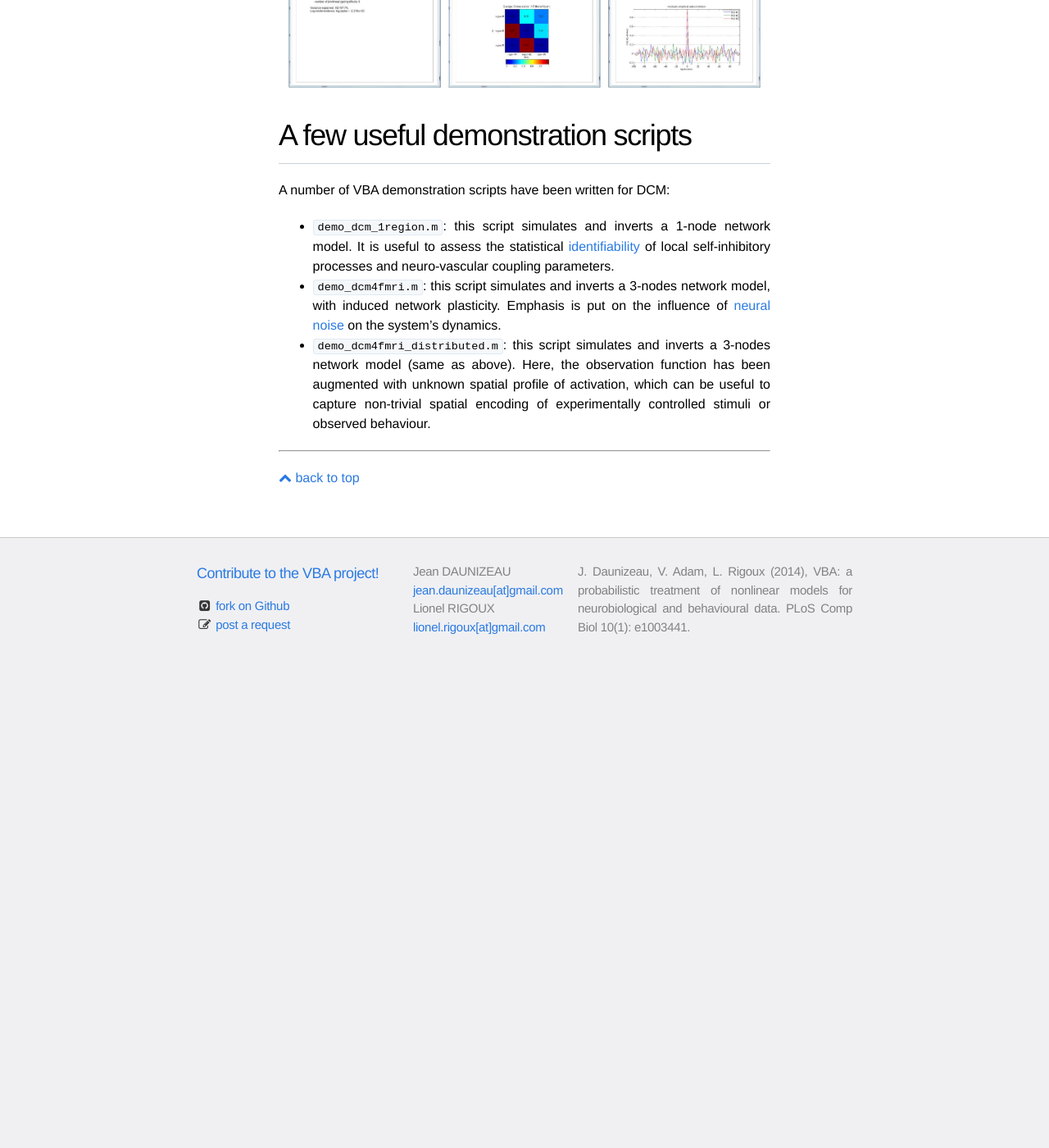
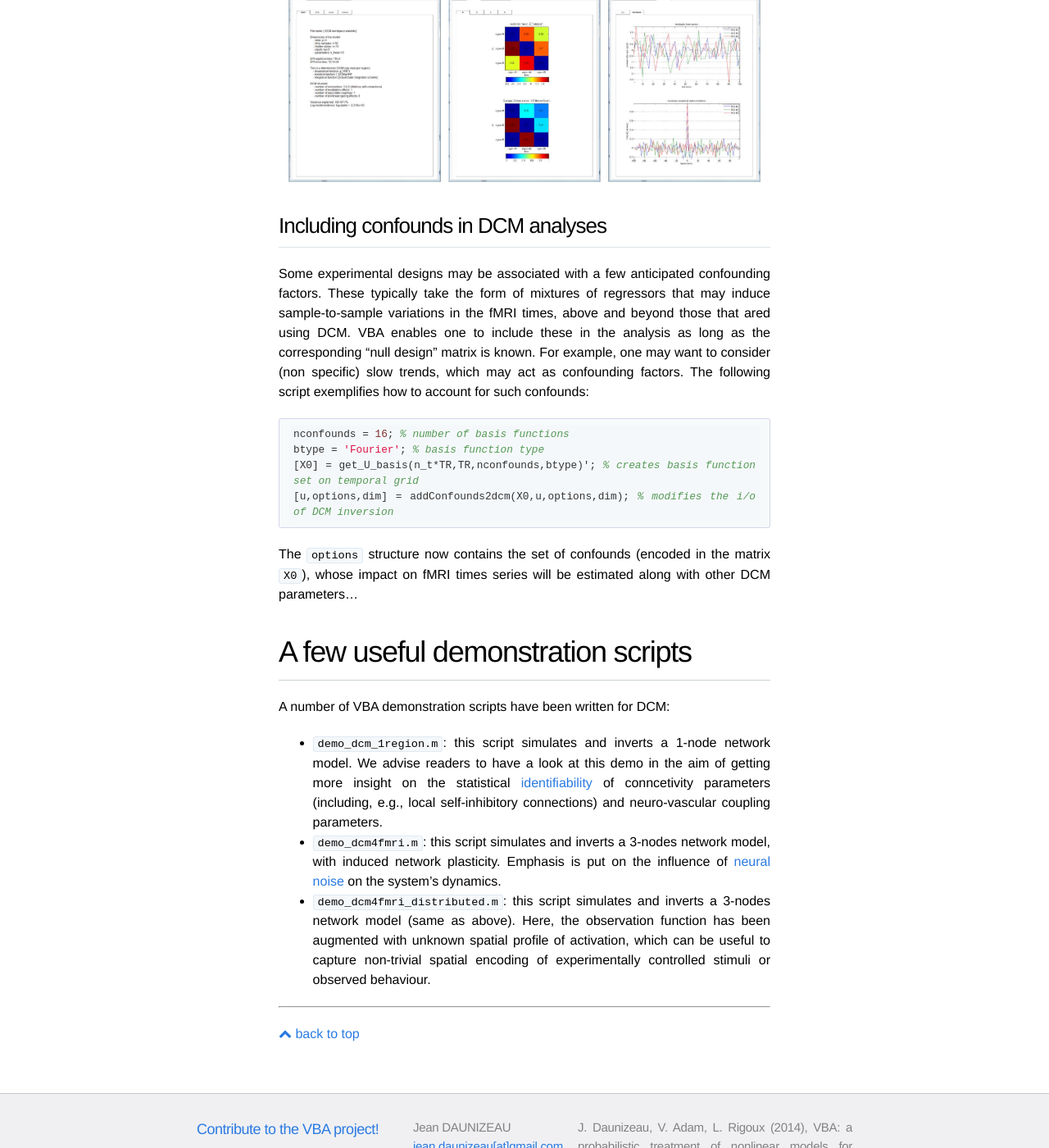
Before and after one commit to MBB-team/VBA-toolbox, a Jekyll site: the page built from _wiki/dcm.md, in a window 1280 px wide and 1400 px high, scrolled down 5666 px. Shown: the whole window at 82% size. Built offline with Jekyll 4.4.1, drawn with Linux system fonts in a browser that asks for light colours; nearby versions of some CDN libraries; formulas are drawn with MathJax 3; before the commit the page ends 6487 px from its top, so only the background shows below that; some of the changed text lies outside the part shown.

Commit message:
Update dcm.md

````diff
--- a/_wiki/dcm.md
+++ b/_wiki/dcm.md
@@ -152,10 +152,12 @@ dim.n = 5*nreg;
 [posterior,out] = VBA_NLStateSpaceModel(y,u,f_fname,g_fname,dim,options);
 ```
 
-> **Tip:** By default, a DCM analysis relies upon a deterministic model of neural dynamics. However, VBA can be used to invert *stochastic* DCMs ([Daunizeau et al., 2012](https://www.ncbi.nlm.nih.gov/pubmed/22579726)), whereby unpredictable neural perturbations are allowed to interact with responses evoked by the experimental manipulation. This is done by [changing VBA's priors on state noise precision]({{ site.baseurl }}/wiki/VBA-model-inversion-in-4-steps).
+> **Tip:** By default, a DCM analysis relies upon a deterministic model of neural dynamics. However, VBA can be used to invert *stochastic* DCMs ([Daunizeau et al., 2012](https://www.ncbi.nlm.nih.gov/pubmed/22579726)), whereby unpredictable neural perturbations are allowed to interact with responses evoked by the experimental manipulation. This is done by [changing VBA's priors on state noise precision]({{ site.baseurl }}/wiki/VBA-model-inversion-in-4-steps), or, alternatively, by setting ```stochastic = 1``` prior to calling ```getPriors```.
 
 
-# Using SPM-specified structures in VBA (and back)
+# A few advanced tricks
+
+## Using SPM-specified structures in VBA (and back)
 
 If you already performed a DCM analysis in SPM, you may have recognized that $$A$$, $$B$$, $$C$$ and $$D$$ matrices correspond to `DCM.a`, `DCM.b`, `DCM.c`, and `DCM.d` of the SPM-specified DCM structure, respectively. In fact, one can use the graphical user interface of SPM to specify a DCM, and then format the SPM structure for a VBA analysis. The following script allows one to invert an SPM-specified DCM model using VBA, and then eyeball inversion results and diagnostics:
 
@@ -173,10 +175,26 @@ The graphical output of `spm_decm_explore.m` is appended below:
 ![]({{ site.baseurl }}/images/wiki/tabs/dcm1.jpg)
 
 
+## Including confounds in DCM analyses
+
+Some experimental designs may be associated with a few anticipated confounding factors. These typically take the form of mixtures of regressors that may induce sample-to-sample variations in the fMRI times, above and beyond those that ared using DCM. VBA enables one to include these in the analysis as long as the corresponding "null design" matrix is known. For example, one may want to consider (non specific) slow trends, which may act as confounding factors. The following script exemplifies how to account for such confounds:
+
+```matlab
+nconfounds = 16; % number of basis functions
+btype = 'Fourier'; % basis function type
+[X0] = get_U_basis(n_t*TR,TR,nconfounds,btype)'; % creates basis function set on temporal grid
+[u,options,dim] = addConfounds2dcm(X0,u,options,dim); % modifies the i/o of DCM inversion
+```
+
+The ```options``` structure now contains the set of confounds (encoded in the matrix ```X0```), whose impact on fMRI times series will be estimated along with other DCM parameters...
+
+
+
+
 # A few useful demonstration scripts
 
 A number of VBA demonstration scripts have been written for DCM:
 
-- `demo_dcm_1region.m`: this script simulates and inverts a 1-node network model. It is useful to assess the statistical [identifiability](https://en.wikipedia.org/wiki/Identifiability) of local self-inhibitory processes and neuro-vascular coupling parameters.
+- `demo_dcm_1region.m`: this script simulates and inverts a 1-node network model. We advise readers to have a look at this demo in the aim of getting more insight on the statistical [identifiability](https://en.wikipedia.org/wiki/Identifiability) of conncetivity parameters (including, e.g., local self-inhibitory connections) and neuro-vascular coupling parameters.
 - `demo_dcm4fmri.m`: this script simulates and inverts a 3-nodes network model, with induced network plasticity. Emphasis is put on the influence of [neural noise](https://en.wikipedia.org/wiki/Neuronal_noise) on the system's dynamics.
 - `demo_dcm4fmri_distributed.m`: this script simulates and inverts a 3-nodes network model (same as above). Here, the observation function has been augmented with unknown spatial profile of activation, which can be useful to capture non-trivial spatial encoding of experimentally controlled stimuli or observed behaviour.
````
